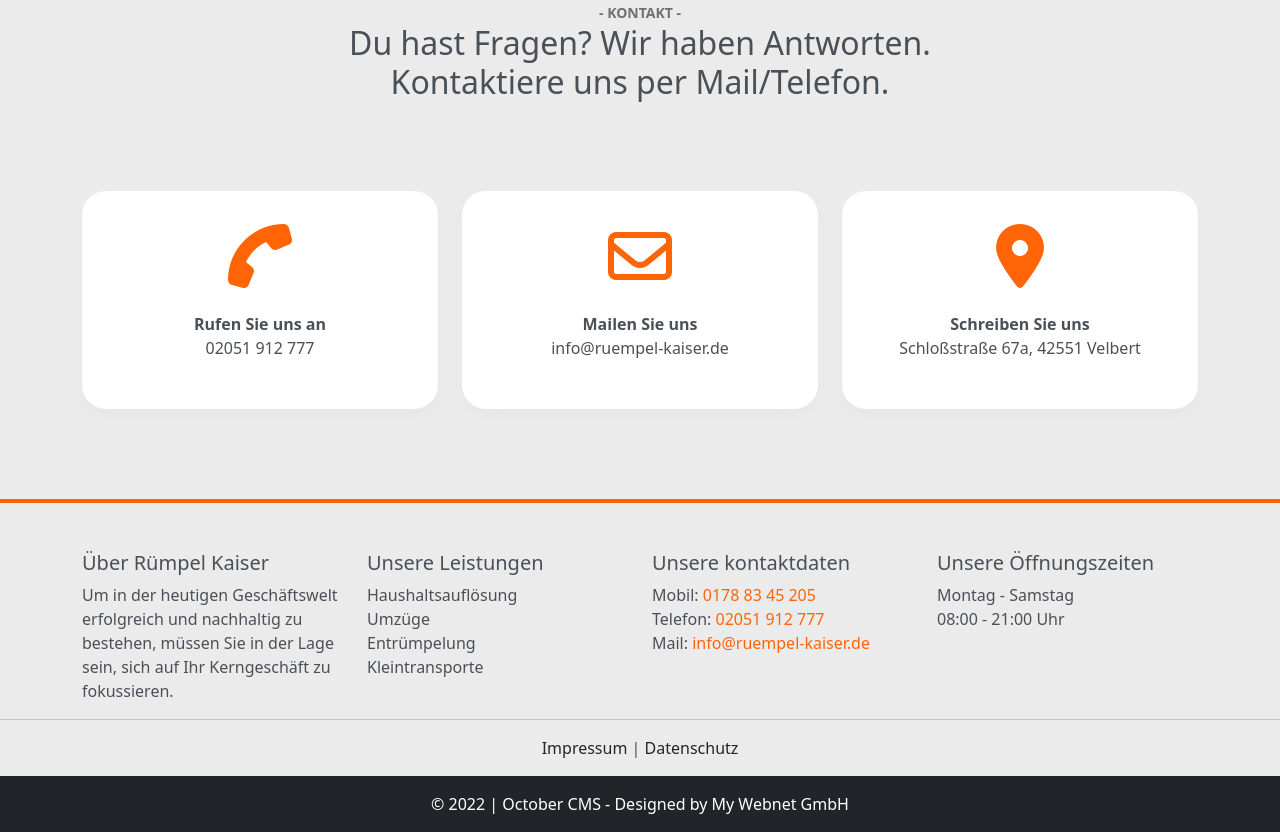
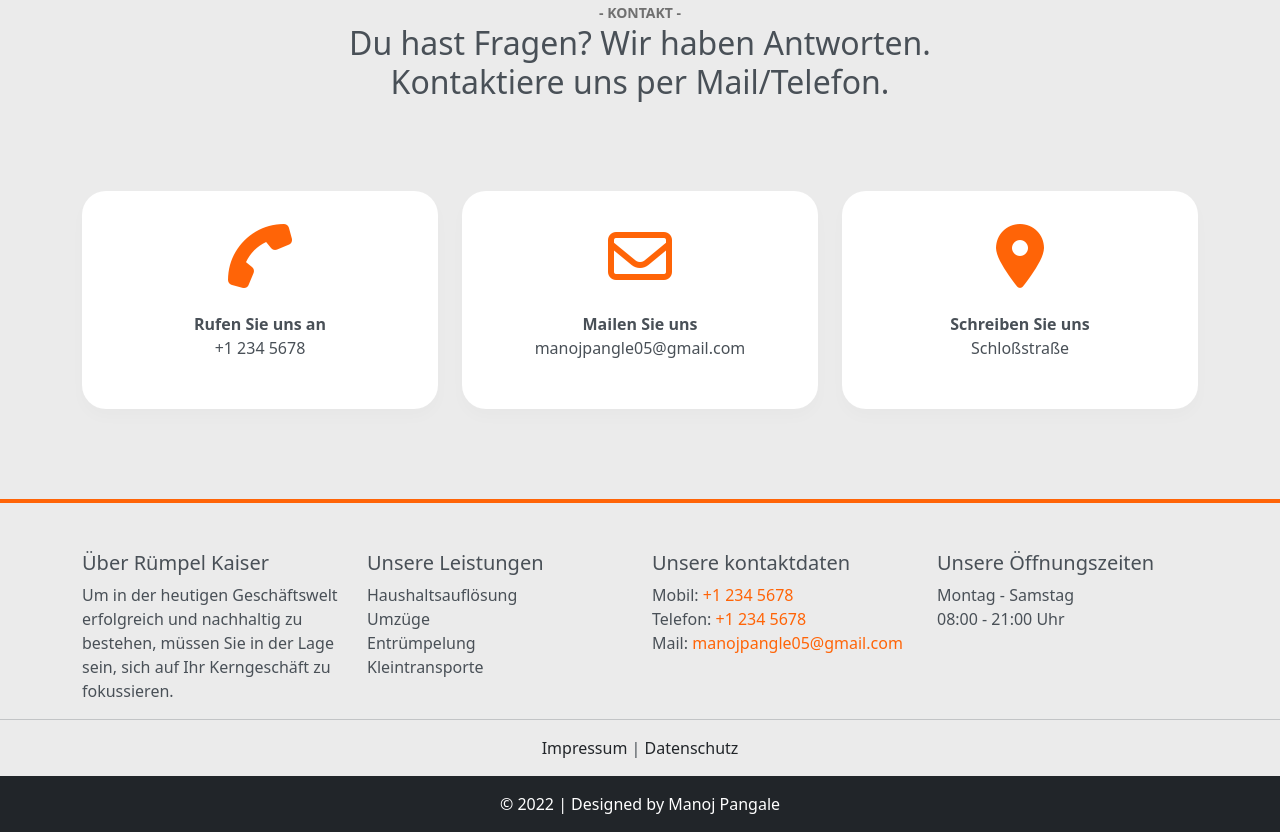
Before and after one commit to manojpangle05/example.github.io, a plain HTML site: page index.html in a window 1280 px wide. Shown: the part 3225-4057 px from the top of the page. Drawn offline with Linux system fonts and the light colour scheme.

Commit message:
file upload

```diff
--- a/index.html
+++ b/index.html
@@ -288,21 +288,21 @@
                     <div class="box">
                         <i class="fa fa-phone" aria-hidden="true"></i>
                         <p class="font-weight-bold mb-0 mt-4 ">Rufen Sie uns an</p>
-                        <p>02051 912 777</p>
+                        <p>+1 234 5678</p>
                     </div>
                 </div>
                 <div class="col-md-4">
                     <div class="box">
                         <i class="fa fa-envelope-o" aria-hidden="true"></i>
                         <p class="font-weight-bold mb-0 mt-4">Mailen Sie uns</p>
-                        <p>info@ruempel-kaiser.de</p>
+                        <p>manojpangle05@gmail.com</p>
                     </div>
                 </div>
                 <div class="col-md-4">
                     <div class="box">
                         <i class="fa fa-map-marker" aria-hidden="true"></i>
                         <p class="font-weight-bold mb-0 mt-4 ">Schreiben Sie uns</p>
-                        <p>Schloßstraße 67a, 42551 Velbert</p>
+                        <p>Schloßstraße </p>
                     </div>
                 </div>
 
@@ -336,9 +336,9 @@
 
                     <h3 style="font-size: 20px;">Unsere kontaktdaten</h3>
 
-                    Mobil: <a href="tel:">0178 83 45 205 </a><br>
-                    Telefon: <a href="tel:">02051 912 777 </a><br>
-                    Mail: <a href="mailto:">info@ruempel-kaiser.de</a>
+                    Mobil: <a href="tel:">+1 234 5678 </a><br>
+                    Telefon: <a href="tel:">+1 234 5678 </a><br>
+                    Mail: <a href="mailto:manojpangle05@gmail.com">manojpangle05@gmail.com</a>
                 </div>
                 <div class="col-md-3">
 
@@ -371,9 +371,8 @@
             <div class="row">
                 <div class="col-md-12">
                     <div class="text-center">
-                        <p class="m-3" style="color: white;">© 2022 | <a style="color:white" href="">October CMS</a> -
-                            Designed by <a style="color:white" href="">My
-                                Webnet GmbH</a></p>
+                        <p class="m-3" style="color: white;">© 2022 |
+                            Designed by <a style="color:white" href="">Manoj Pangale</a></p>
                     </div>
                 </div>
             </div>
```
Also changed, not shown: datenschutz.html (+5 -6 lines), impressum.html (+9 -10 lines).
